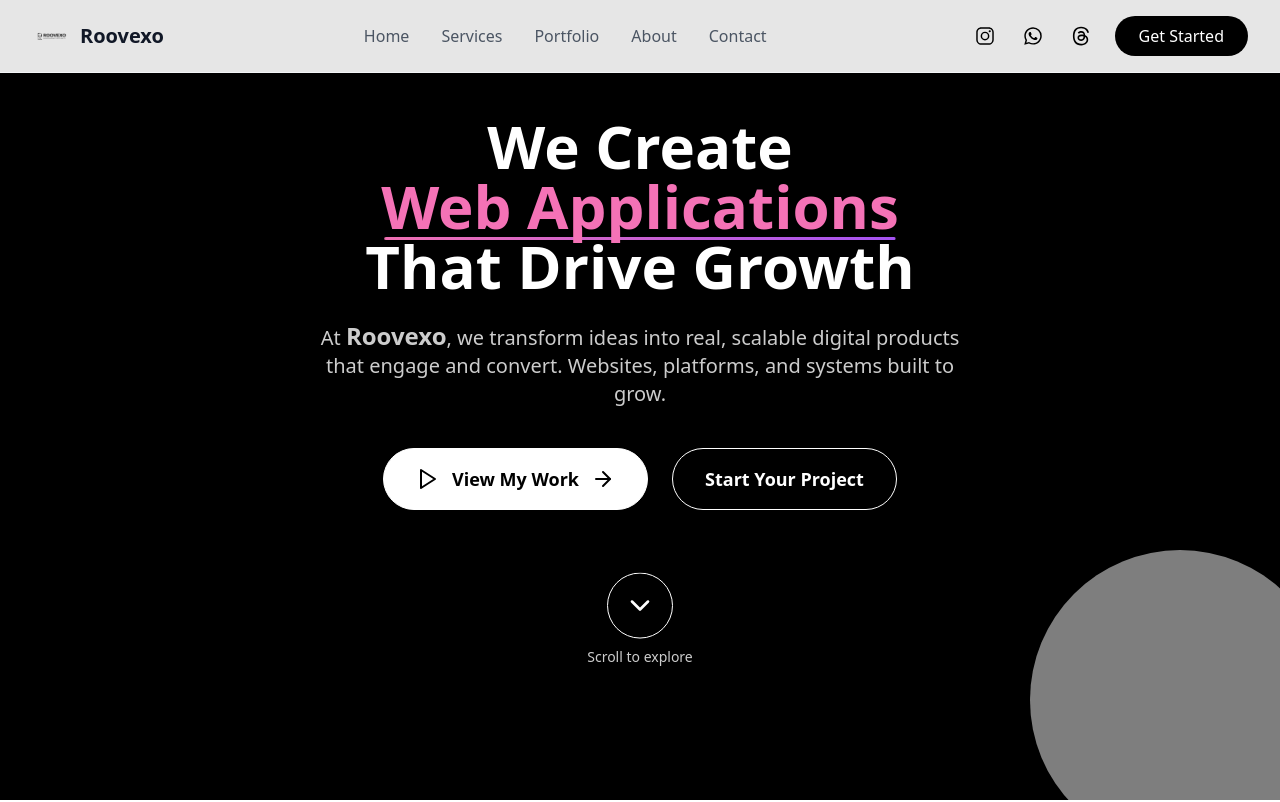
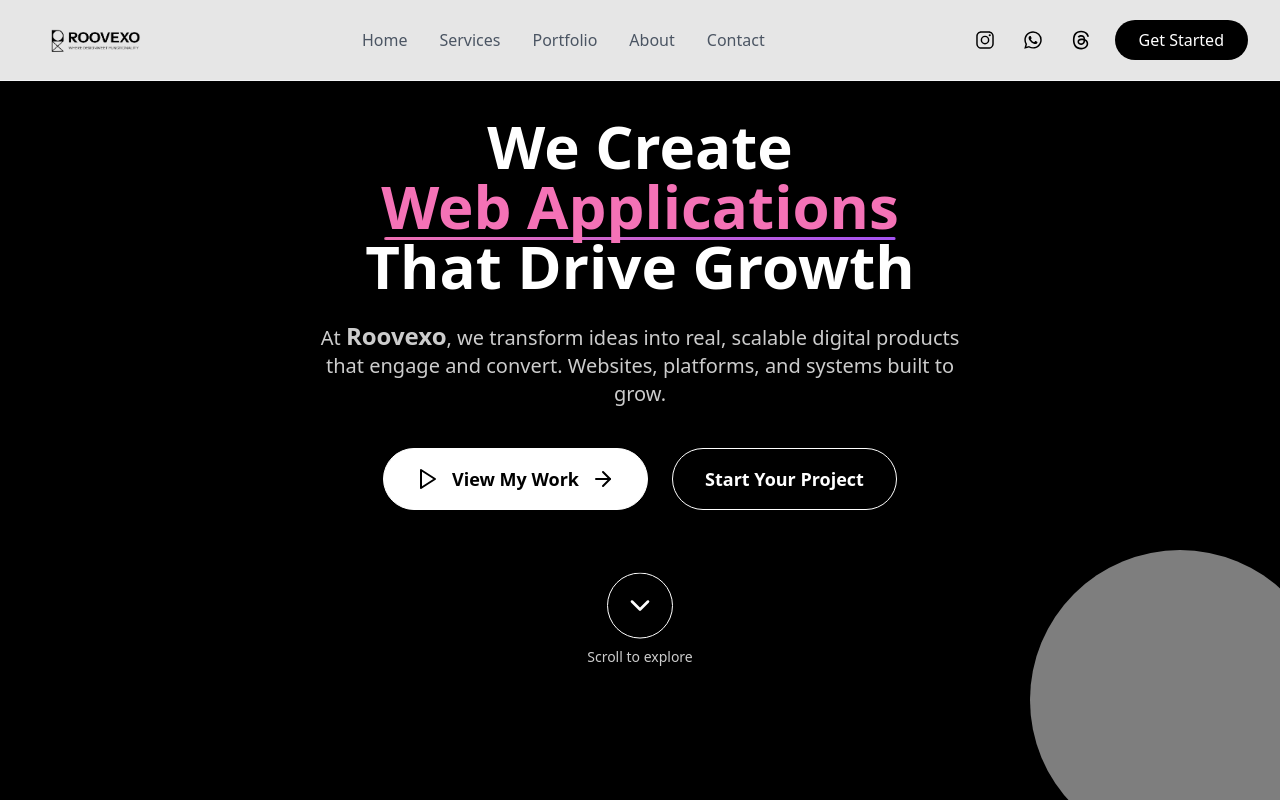
Before and after one commit to atish0117/Roovexo, a React (Vite) app: page / in a window 1280 px wide. Shown: the top 802 px of the page. Built offline with nearby package versions, Linux system fonts and the light colour scheme.

Commit message:
update image references in Header and Footer components, and update favicon in index.html

```diff
--- a/index.html
+++ b/index.html
@@ -2,7 +2,7 @@
 <html lang="en">
   <head>
     <meta charset="UTF-8" />
-    <link rel="icon" type="image/svg+xml" href="/public/Frame 2 (7).png" />
+    <link rel="icon" href="/Frame2.png" />
     <meta name="viewport" content="width=device-width, initial-scale=1.0" />
     <title>Roovexo - Premium Web Development & Digital Solutions</title>
     <meta name="description" content="Roovexo creates exceptional websites and digital experiences that transform businesses. Expert freelance web development using React, Next.js, TypeScript, and modern technologies. Get your premium website today!" />
--- a/src/components/Footer.tsx
+++ b/src/components/Footer.tsx
@@ -36,7 +36,7 @@ const Footer = () => {
             <div className="lg:col-span-2">
               <div className="flex items-center space-x-2 mb-6">
                 <img
-                  src="/public/Frame_1-removebg-preview.png"
+                  src="/public/Frame.png"
                   alt="Roovexo Logo"
                   className="w-10 h-10 object-contain"
                 />
--- a/src/components/Header.tsx
+++ b/src/components/Header.tsx
@@ -18,13 +18,12 @@ const Header = () => {
       <div className="max-w-7xl mx-auto px-4 sm:px-6 lg:px-8">
         <div className="flex justify-between items-center py-4">
           {/* Logo */}
-          <div className="flex items-center space-x-2">
+          <div className=" flex items-center space-x-2 w-32 h-12">
             <img
-              src="/public/Frame_1-removebg-preview.png"
+              src="/Frame_1-removebg-preview.png"
               alt="Roovexo Logo"
-              className="w-10 h-10 object-contain"
+              className="w-32 h-32 object-contain"
             />
-            <span className="text-xl font-bold text-gray-900">Roovexo</span>
           </div>
 
           {/* Desktop Navigation */}
```
Also changed, not shown: public/Frame.png (added), public/Frame2.png (renamed from public/Frame 2 (7).png).
